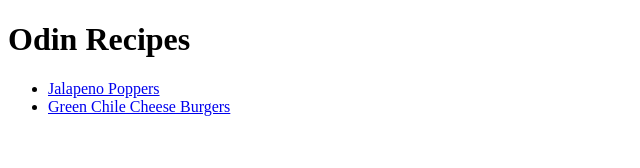
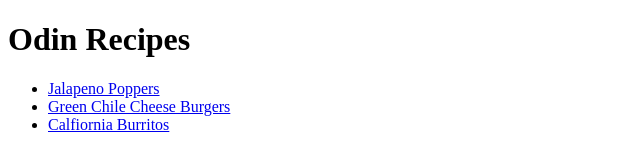
Before and after one commit to MountainMan4980/odin-recipes, a plain HTML site: page index.html in a window 1280 px wide. Shown: the whole page, without its empty margins (0-640 px from the left). Drawn offline with Linux system fonts and the light colour scheme.

Commit message:
Added link to California Burrito Page

```diff
--- a/index.html
+++ b/index.html
@@ -9,6 +9,7 @@
         <ul>
             <li><a href="recipes/jalapenoPoppers.html">Jalapeno Poppers</a></li>
             <li><a href="recipes/GreenChileCheeseBurgers.html">Green Chile Cheese Burgers</a></li>
+            <li><a href="recipes/CaliforniaStyleBurritos.html">Calfiornia Burritos</a></li>
         </ul>
 
     </body>
```
